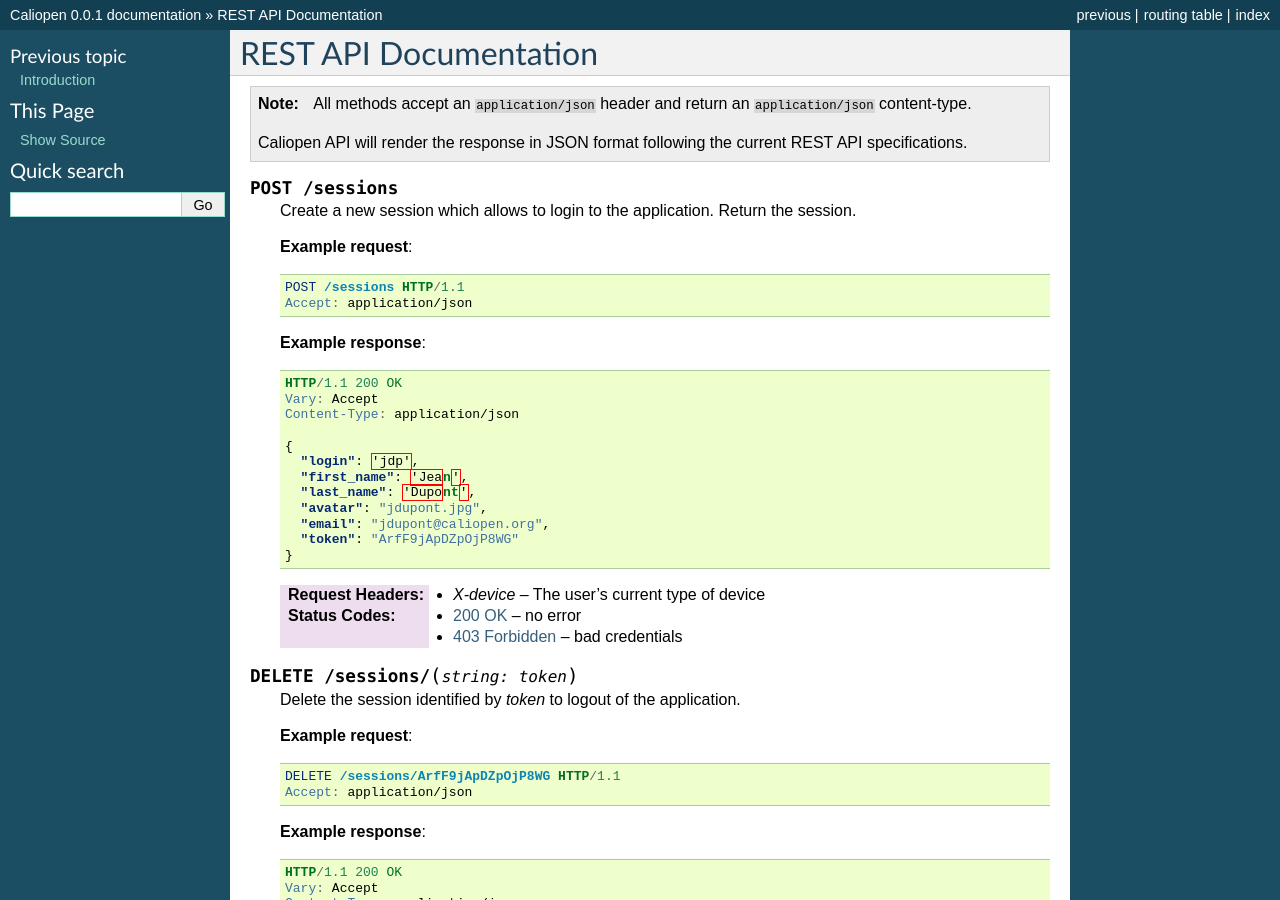
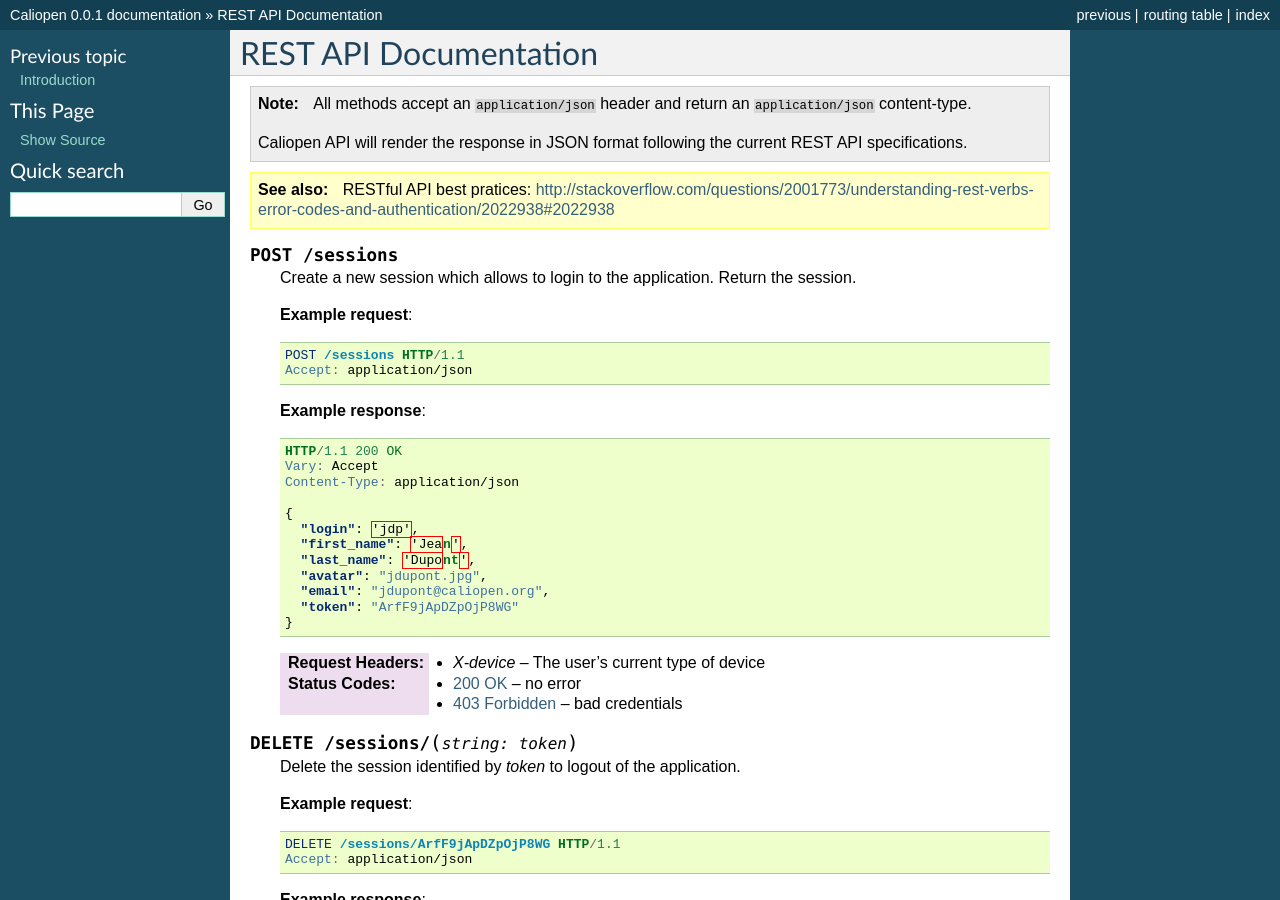
Before and after one commit to albancrommer/Caliop-PoC, a Sphinx documentation site: the page built from docs/rest_api.rst, in a window 1280 px wide and 900 px high. Built offline with Sphinx 7.4.7, drawn with Linux system fonts in a browser that asks for light colours.

Commit message:
Update doc.

```diff
--- a/docs/rest_api.rst
+++ b/docs/rest_api.rst
@@ -13,6 +13,11 @@
 
   Caliopen API will render the response in JSON format following the current REST
   API specifications.
+
+
+.. seealso::
+
+  RESTful API best pratices: http://stackoverflow.com/questions/2001773/understanding-rest-verbs-error-codes-and-authentication/2022938#2022938
 
 
 .. http:post:: /sessions
```
